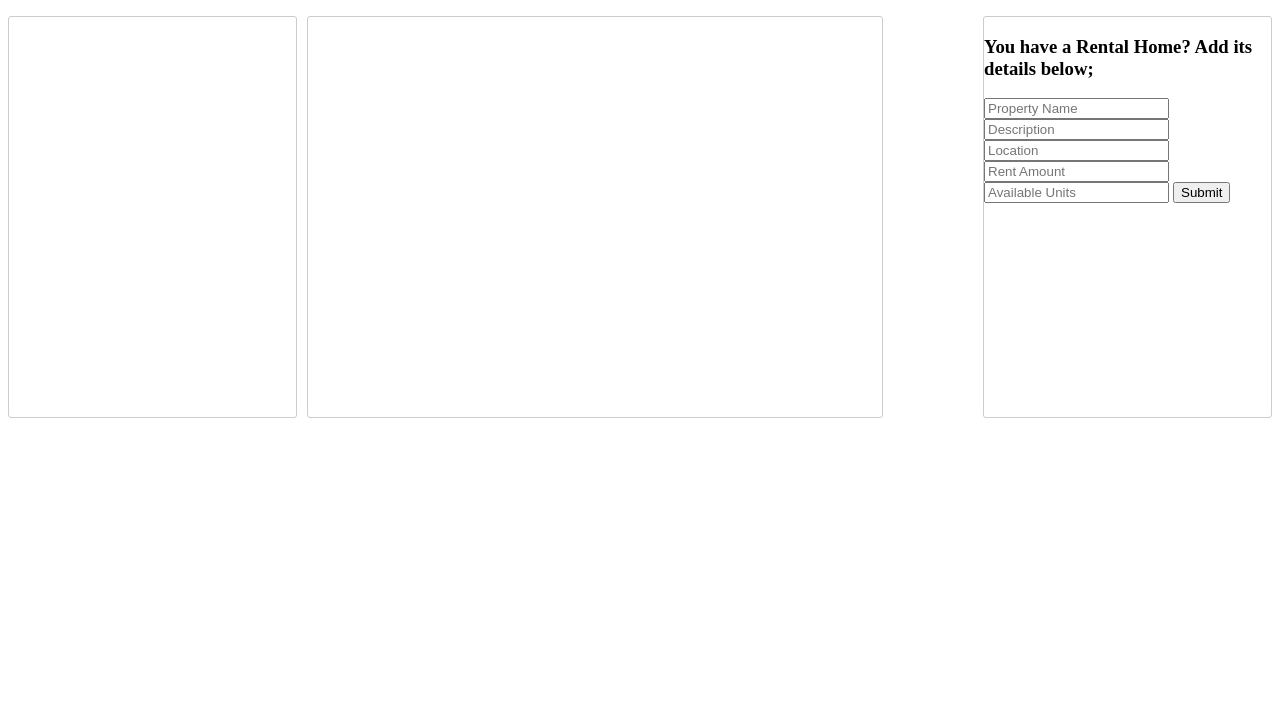
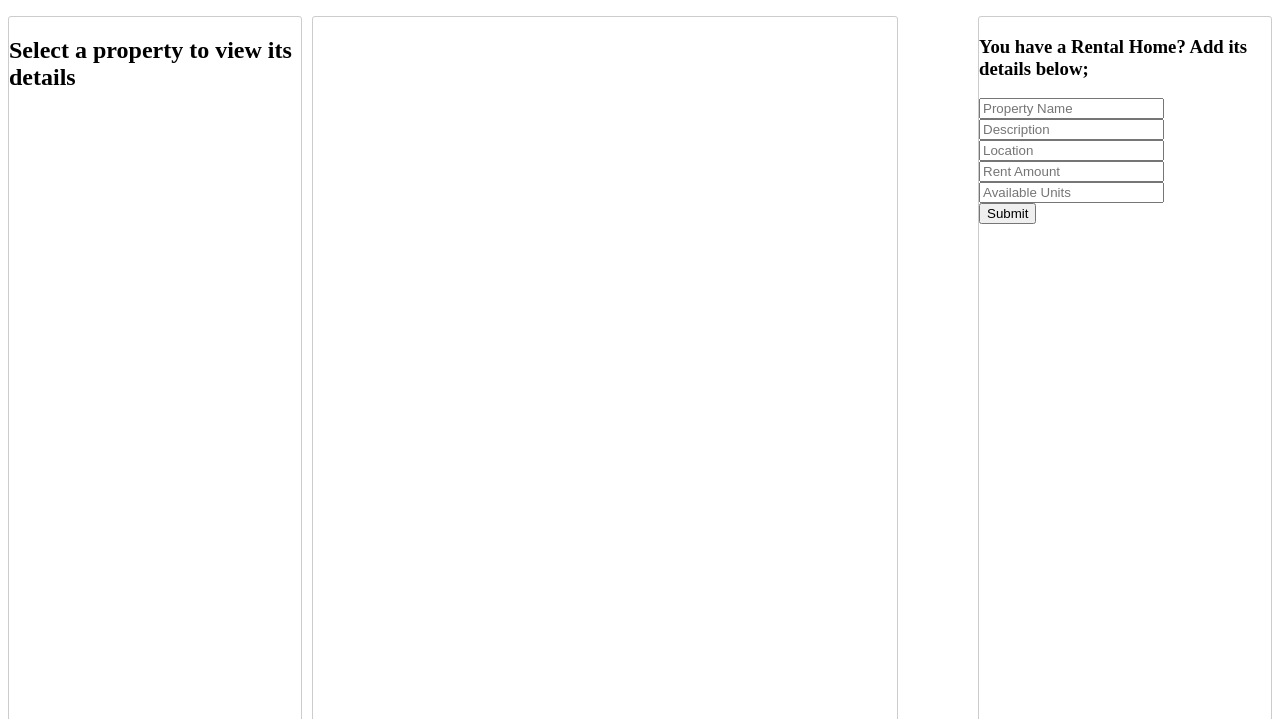
Before and after one commit to ntwigamartin/Casa-Kenya, a website: page Index.html in a window 1280 px wide. Shown: the part 81-800 px from the top of the page. Drawn offline with Linux system fonts and the light colour scheme; no server answers.

Commit message:
Updated styling

```diff
--- a/Index.html
+++ b/Index.html
@@ -17,16 +17,18 @@
         </form>
     </nav>
     <div class="main-container">
-        <div class="homes-listing"></div>
+        <div class="homes-listing">
+            <h2>Select a property to view its details</h2>
+        </div>
         <div class="display-home-details"></div>
         <div class="add-homes">
             <form action="" id="add-details">
                 <h3>You have a Rental Home? Add its details below;</h3>
-                <input type="text" placeholder="Property Name" id="property_name">
-                <input type="text" placeholder="Description" id="description">
-                <input type="text" placeholder="Location" id="location">
-                <input type="text" placeholder="Rent Amount" id="rent_amount">
-                <input type="text" placeholder="Available Units" id="available_units">
+                <input type="text" placeholder="Property Name" id="property_name"><br>
+                <input type="text" placeholder="Description" id="description"><br>
+                <input type="text" placeholder="Location" id="location"><br>
+                <input type="text" placeholder="Rent Amount" id="rent_amount"><br>
+                <input type="text" placeholder="Available Units" id="available_units"><br>
                 <input type="submit" id="submit">
             </form>
         </div>
--- a/script.js
+++ b/script.js
@@ -11,8 +11,10 @@ const mainDiv = document.querySelector(".main-container")
 const listDiv = document.querySelector(".homes-listing")
 const displayDiv = document.querySelector(".display-home-details")
 const addHomeDiv = document.querySelector(".add-homes")
+
 const ul = document.createElement("ul")
 listDiv.appendChild(ul)
+
 const homesArray = "https://ntwigamartin.github.io/Casa-Kenya-data/db.json"
 let p2 = document.createElement("p")
 const loginForm = document.getElementById("login")
@@ -36,11 +38,11 @@ function listHomes () {
     .then(data=>{
         console.log(data);
         data.homes.forEach(home => {
-            let p = document.createElement("p")
-            p.innerHTML = home.name
-            ul.appendChild(p)
+            let li = document.createElement("p")
+            li.innerHTML = home.name
+            ul.appendChild(li)
 
-            p.addEventListener(("click"), (e)=>{
+            li.addEventListener(("click"), (e)=>{
                 displayDiv.appendChild(p2)
                 p2.innerHTML = `<h4>Description:</h4> ${home.description}
                                 <h4>Location:</h4> ${home.location}
--- a/style.css
+++ b/style.css
@@ -20,7 +20,7 @@ h1 {
 
 .homes-listing {
     border: 1px #ccc solid;
-    height: 400px;
+    height: 850px;
     margin-top: 1em;
     flex: 2;
     border-radius: 3px;
@@ -32,7 +32,7 @@ h1 {
     flex: 4;
     border-radius: 3px;
     margin-left: 10px;
-    margin-right: 100px;
+    margin-right: 80px;
     display: flex;
     justify-content: center;
 
@@ -44,4 +44,5 @@ h1 {
     flex: 2;
     border-radius: 3px;
     display: flex;
+    justify-content: center;
 }
```
